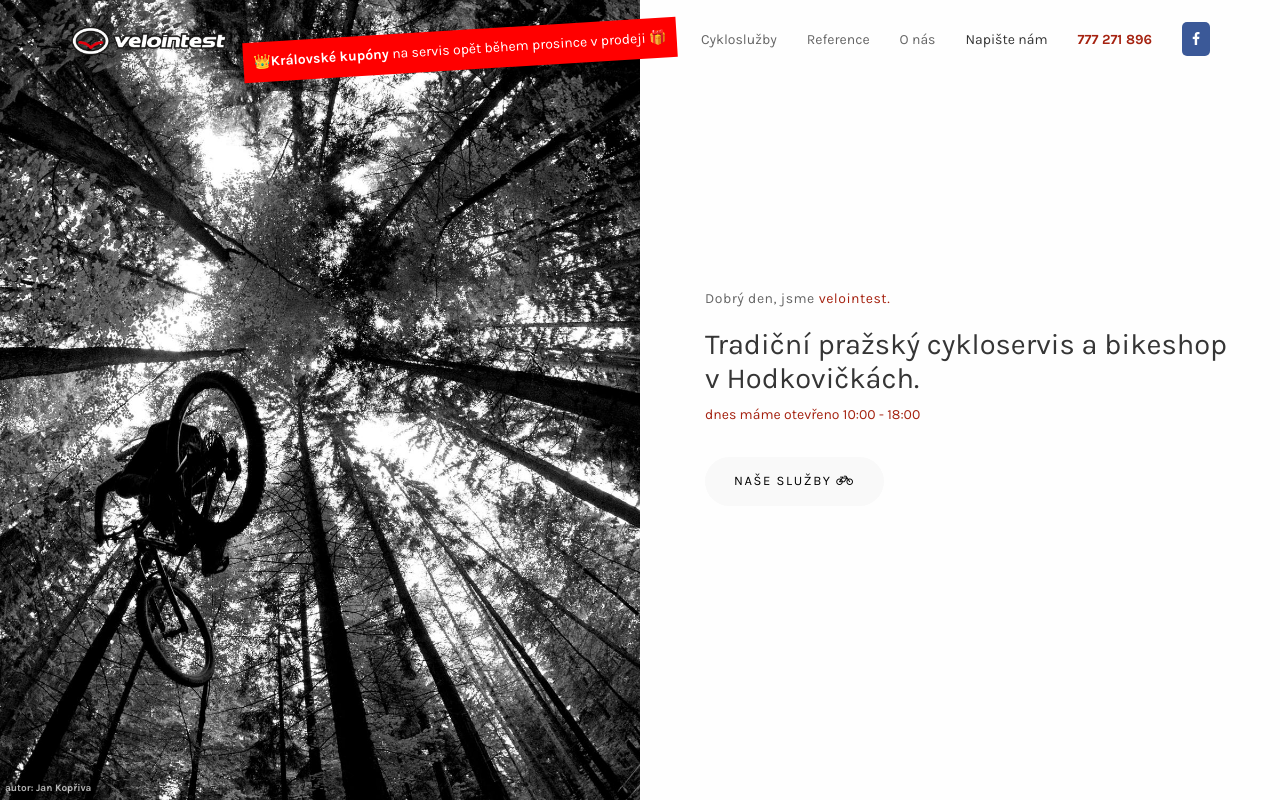
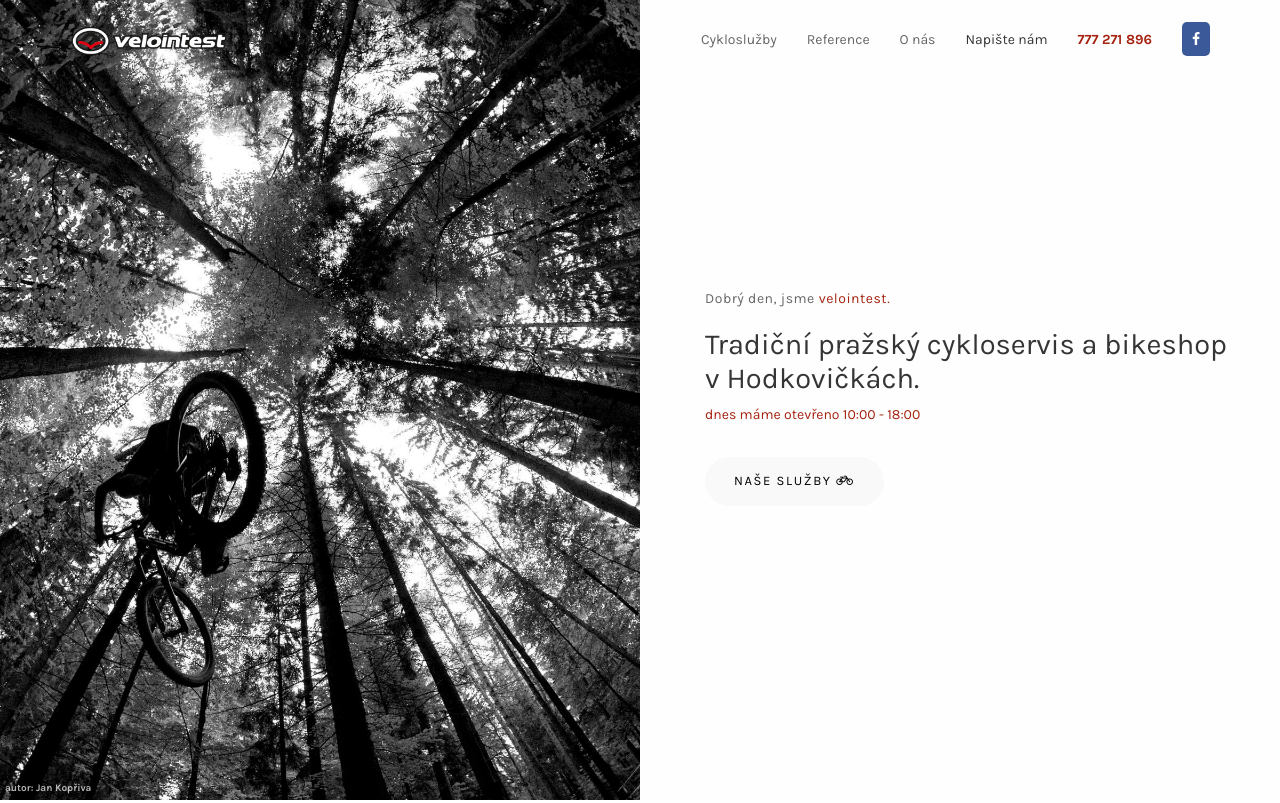
Before and after one commit to janfabian/velointest.cz, a plain HTML site: page index.html in a window 1280 px wide. Shown: the top 803 px of the page. Drawn offline with Linux system fonts and the light colour scheme.

Commit message:
remove sale

```diff
--- a/index.html
+++ b/index.html
@@ -80,7 +80,7 @@
                               alt="Velointest logo" class="logo"></a>
 
                </div>
-               <div class="sale"><a href="#map" class="smoothScroll">👑<strong>Královské kupóny</strong> na servis opět během prosince v prodeji 🎁</a></div>
+               <!-- <div class="sale"><a href="#map" class="smoothScroll">👑<strong>Královské kupóny</strong> na servis opět během prosince v prodeji 🎁</a></div> -->
 
                <!-- NAVIGATION LINKS -->
                <div class="collapse navbar-collapse">
```
